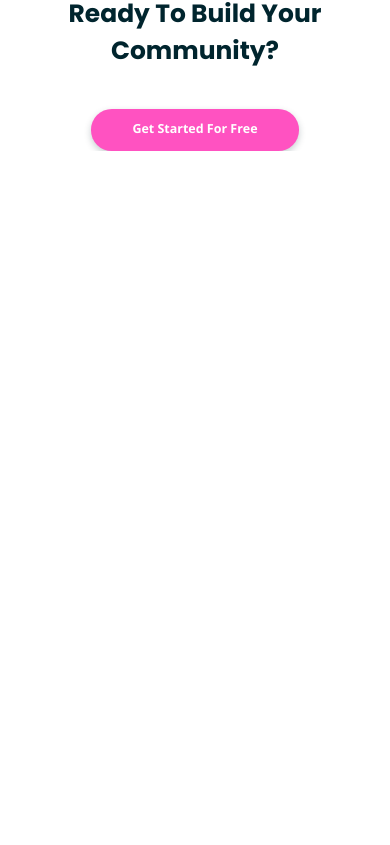
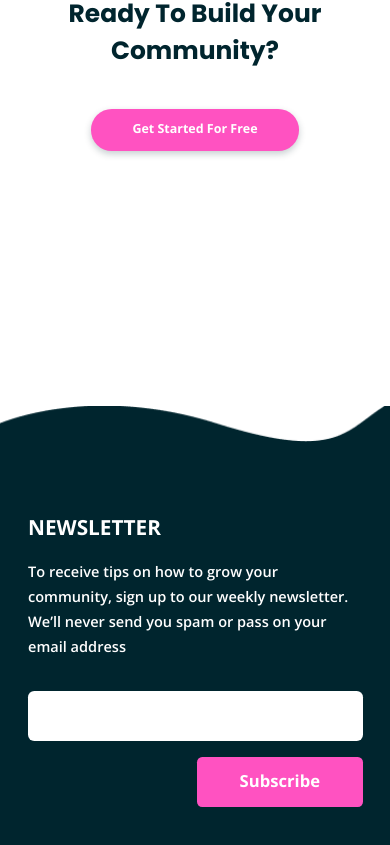
Before and after one commit to 0x41-li/huddle-landing-page-with-curved--sections, a React (Create React App) app: page / in a window 390 px wide. Shown: the part 3512-4357 px from the top of the page. Before the commit the page ends 3663 px from the top, so only its background shows below. Built offline with nearby package versions, Linux system fonts and the light colour scheme.

Commit message:
Mobile Footer Completed

```diff
--- a/src/App.js
+++ b/src/App.js
@@ -7,19 +7,23 @@ import FirstSection from "./sections/FirstSection";
 import SecondSection from "./sections/SecondSection";
 import ThirdSection from "./sections/ThirdSection";
 import FourthSection from "./sections/FourthSection";
+import Footer from "./sections/Footer";
 
 // scss
 import "./scss/app.scss";
 
 export default function App() {
   return (
+    <>
+      <Header />
       <main>
-      <Header />
         <Hero />
         <FirstSection />
         <SecondSection />
         <ThirdSection />
         <FourthSection />
       </main>
+      <Footer />
+    </>
   );
 }
--- /dev/null
+++ b/src/scss/footer.scss
@@ -0,0 +1,88 @@
+@import "functions";
+
+footer {
+  margin-top: 255px;
+}
+
+.footer__top-curve__img {
+  width: 100%;
+  max-width: unset;
+}
+
+.footer__row {
+  padding: 70px 27px 46px 28px;
+
+  background: #00252e;
+}
+
+.footer__newsletter__h2 {
+  font-family: "Open Sans";
+  font-weight: 700;
+
+  font-size: pxToVwMobile(20);
+  line-height: pxToVwMobile(30);
+
+  color: #ffffff;
+}
+
+.footer__newsletter__para {
+  margin-top: 16px;
+
+  font-family: "Open Sans";
+  font-weight: 600;
+
+  font-size: pxToVwMobile(14);
+  line-height: pxToVwMobile(24);
+
+  color: #ffffff;
+}
+
+.footer__newsletter__form {
+  margin-top: 32px;
+}
+
+.footer__newsletter__email-input {
+  display: block;
+  width: 100%;
+
+  height: pxToVwMobile(48);
+
+  background: #ffffff;
+  border-radius: pxToVwMobile(6);
+
+  border: none;
+
+  padding: 0px 12px;
+
+  font-family: "Open Sans";
+  font-weight: 600;
+  font-size: pxToVwMobile(14);
+  line-height: pxToVwMobile(24);
+
+  &:hover,
+  &:active,
+  &:focus {
+    outline: none;
+  }
+}
+
+.footer__form__btn {
+  display: block;
+  margin-top: 16px;
+  margin-left: auto;
+
+  background: #ff52c1;
+
+  border: none;
+
+  font-family: "Open Sans";
+  font-weight: 700;
+
+  font-size: pxToVwMobile(16);
+  line-height: pxToVwMobile(24);
+  width: pxToVwMobile(160);
+  height: pxToVwMobile(48);
+  border-radius: pxToVwMobile(5);
+
+  color: #ffffff;
+}
--- /dev/null
+++ b/src/sections/Footer.js
@@ -0,0 +1,38 @@
+import React from "react";
+
+// scss
+import "../scss/footer.scss";
+
+// top curve
+import topCurveMobile from "../assets/images/footer-top-curve-mobile.png";
+
+export default function Footer() {
+  return (
+    <footer>
+      <div className="footer__top-curve">
+        <img className="footer__top-curve__img d-m" src={topCurveMobile} alt="" />
+      </div>
+      <div className="footer__row">
+        <div className="footer__newsletter">
+          <div className="footer__newsletter__text">
+            <h2 className="footer__newsletter__h2">NEWSLETTER</h2>
+            <p className="footer__newsletter__para">
+              To receive tips on how to grow your community, sign up to our
+              weekly newsletter. We’ll never send you spam or pass on your email
+              address
+            </p>
+          </div>
+          <form className="footer__newsletter__form">
+            <input
+              type="email"
+              name="email"
+              className="footer__newsletter__email-input"
+            />
+            <button type="button" className="footer__form__btn">Subscribe</button>
+          </form>
+        </div>
+        <div className="footer__info"></div>
+      </div>
+    </footer>
+  );
+}
```
Also changed, not shown: src/assets/images/footer-top-curve-mobile.png (added). Lines whose indentation alone changed are shown as unchanged.
